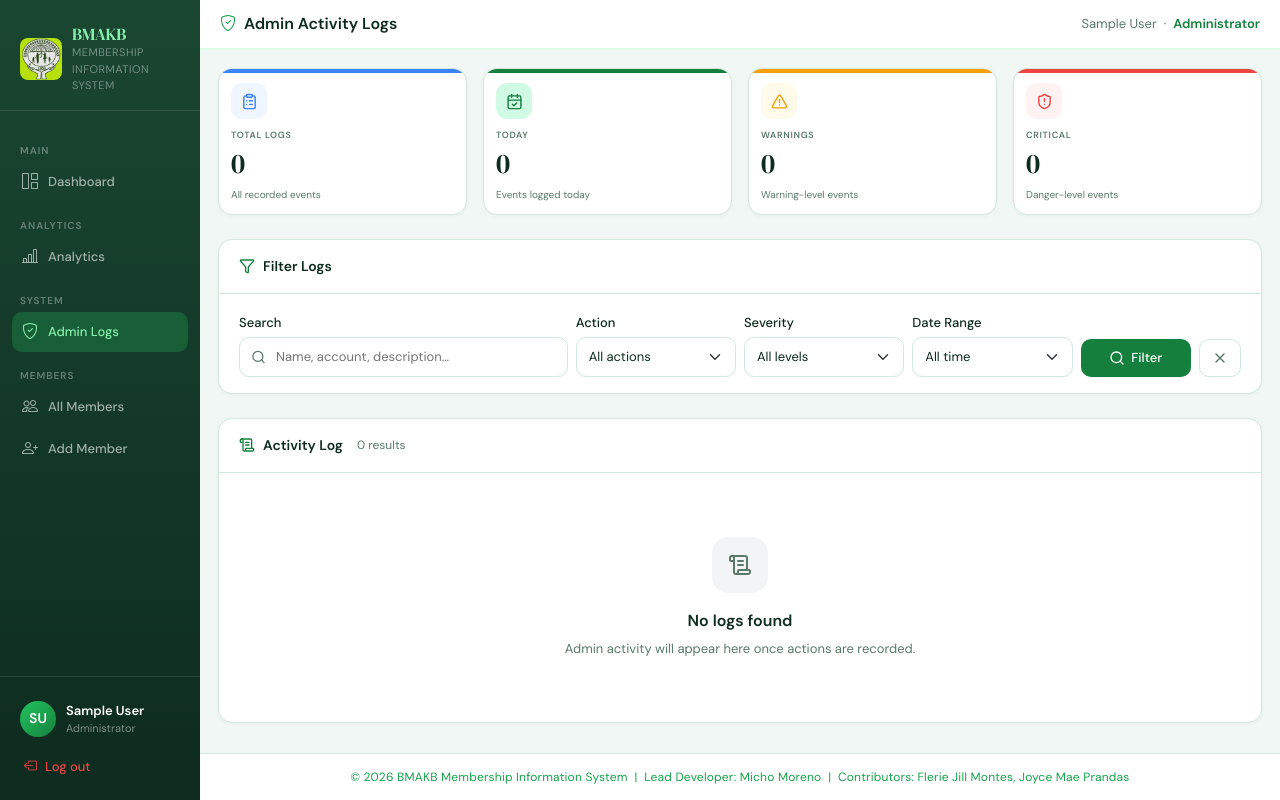
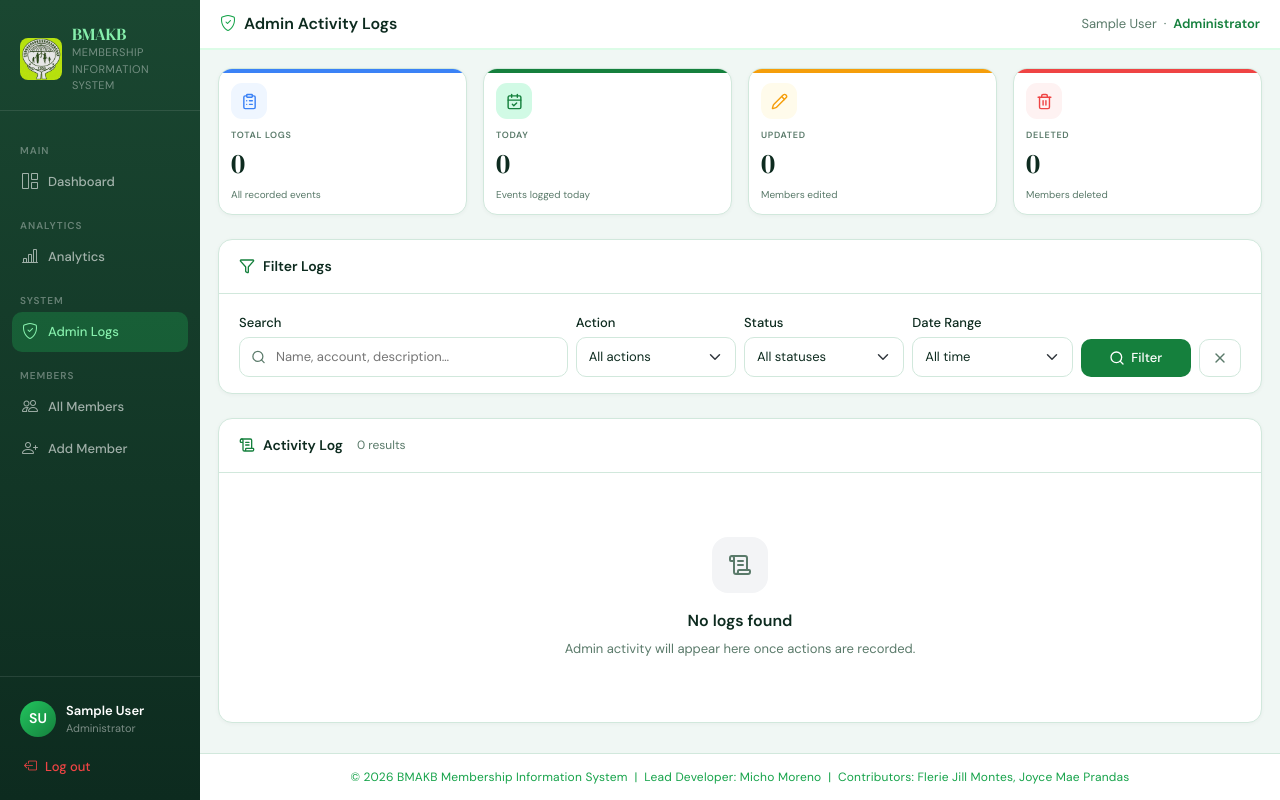
Before and after one commit to mAkOy34-mors/bmakb_system, a Django app: page /logs/ in a window 1280 px wide. Run offline with Django 5.2, Linux system fonts and the light colour scheme; the visitor is signed in with stand-in values (Sample User, id 1); data that the repository does not hold is empty; some libraries are stand-ins or nearby versions.

Commit message:
Change severity to status

```diff
--- a/apps/administrator/log_utils.py
+++ b/apps/administrator/log_utils.py
@@ -12,7 +12,7 @@ def get_client_ip(request):
 
 def log_action(request, action, *,
                target_name='', target_id='',
-               description='', severity='info'):
+               description='', log_status='viewed'):
     """
     Record an admin action tied to the currently logged-in Administrator.
 
@@ -23,7 +23,7 @@ def log_action(request, action, *,
     target_name : str  — human-readable name of the affected object
     target_id   : str  — account number / PK of the affected object
     description : str  — optional free-text note
-    severity    : 'info' | 'warning' | 'danger'
+    log_status    : 'viewed' | 'updated' | 'deleted'
 
     Usage
     -----
@@ -44,7 +44,7 @@ def log_action(request, action, *,
     AdminLog.objects.create(
         admin=admin,
         action=action,
-        severity=severity,
+        status=log_status,
         target_name=target_name,
         target_id=target_id,
         description=description,
--- a/apps/administrator/models.py
+++ b/apps/administrator/models.py
@@ -45,10 +45,10 @@ class AdminLog(models.Model):
         ('other',         'Other'),
     ]
 
-    SEVERITY_CHOICES = [
-        ('info',    'Info'),
-        ('warning', 'Warning'),
-        ('danger',  'Danger'),
+    STATUS_CHOICES = [
+        ('viewed', 'Viewed'),
+        ('updated', 'Updated'),
+        ('deleted', 'Deleted'),
     ]
 
     admin = models.ForeignKey(
@@ -58,7 +58,7 @@ class AdminLog(models.Model):
         related_name='activity_logs',
     )
     action      = models.CharField(max_length=30, choices=ACTION_CHOICES)
-    severity    = models.CharField(max_length=10, choices=SEVERITY_CHOICES, default='info')
+    status = models.CharField(max_length=10, choices=STATUS_CHOICES, default='viewed')
     target_name = models.CharField(max_length=200, blank=True,
                                    help_text='Human-readable target, e.g. member name')
     target_id   = models.CharField(max_length=50, blank=True,
@@ -74,4 +74,4 @@ class AdminLog(models.Model):
 
     def __str__(self):
         name = self.admin.get_full_name() if self.admin else 'Unknown'
-        return f"[{self.severity.upper()}] {name} — {self.get_action_display()} @ {self.timestamp:%Y-%m-%d %H:%M}"
+        return f"[{self.status.upper()}] {name} — {self.get_action_display()} @ {self.timestamp:%Y-%m-%d %H:%M}"
--- a/apps/administrator/templates/administrator/admin_logs.html
+++ b/apps/administrator/templates/administrator/admin_logs.html
@@ -36,22 +36,22 @@
   <div class="col-6 col-md-3">
     <div class="stat-card amber">
       <div class="stat-icon-wrap amber">
-        <i data-lucide="alert-triangle" class="lucide-icon"></i>
+        <i data-lucide="pencil" class="lucide-icon"></i>
       </div>
-      <div class="stat-label">WARNINGS</div>
-      <div class="stat-value">{{ warning_logs }}</div>
-      <div class="stat-sub">Warning-level events</div>
+      <div class="stat-label">UPDATED</div>
+      <div class="stat-value">{{ updated_logs }}</div>
+      <div class="stat-sub">Members edited</div>
     </div>
   </div>
 
   <div class="col-6 col-md-3">
     <div class="stat-card red">
       <div class="stat-icon-wrap red">
-        <i data-lucide="shield-alert" class="lucide-icon"></i>
+        <i data-lucide="trash-2" class="lucide-icon"></i>
       </div>
-      <div class="stat-label">CRITICAL</div>
-      <div class="stat-value">{{ danger_logs }}</div>
-      <div class="stat-sub">Danger-level events</div>
+      <div class="stat-label">DELETED</div>
+      <div class="stat-value">{{ deleted_logs }}</div>
+      <div class="stat-sub">Members deleted</div>
     </div>
   </div>
 
@@ -95,13 +95,13 @@
           </select>
         </div>
 
-        <!-- Severity -->
+        <!-- Status -->
         <div class="col-6 col-md-2">
-          <label class="form-label">Severity</label>
-          <select name="severity" class="form-select" onchange="this.form.submit()">
-            <option value="">All levels</option>
-            {% for val, label in severity_choices %}
-              <option value="{{ val }}"{% if severity_filter == val %} selected{% endif %}>{{ label }}</option>
+          <label class="form-label">Status</label>
+          <select name="status" class="form-select" onchange="this.form.submit()">
+            <option value="">All statuses</option>
+            {% for val, label in status_choices %}
+              <option value="{{ val }}"{% if status_filter == val %} selected{% endif %}>{{ label }}</option>
             {% endfor %}
           </select>
         </div>
@@ -154,7 +154,7 @@
           <th>Action</th>
           <th>Target</th>
           <th>Description</th>
-          <th style="width:90px;">Severity</th>
+          <th style="width:90px;">Status</th>
         </tr>
       </thead>
       <tbody>
@@ -167,7 +167,7 @@
               {{ log.timestamp|date:"M d, Y" }}
             </span><br>
             <span style="font-size:11px;color:var(--muted);">
-              {{ log.timestamp|date:"H:i:s" }}
+              {{ log.timestamp|date:"h:i:s A" }}
             </span>
           </td>
 
@@ -259,14 +259,14 @@
             {% endif %}
           </td>
 
-          <!-- Severity -->
+          <!-- Status -->
           <td>
-            {% if log.severity == "info" %}
-              <span class="badge-active">Info</span>
-            {% elif log.severity == "warning" %}
-              <span class="badge-associate">Warning</span>
-            {% else %}
-              <span class="badge-inactive">Danger</span>
+            {% if log.status == "viewed" %}
+              <span class="badge-active">Viewed</span>
+            {% elif log.status == "updated" %}
+              <span class="badge-associate">Updated</span>
+            {% elif log.status == "deleted" %}
+              <span class="badge-inactive">Deleted</span>
             {% endif %}
           </td>
 
@@ -286,13 +286,13 @@
     </span>
     <div style="display:flex;gap:4px;">
       {% if page_obj.has_previous %}
-        <a href="?{% if q %}q={{ q }}&{% endif %}{% if action_filter %}action={{ action_filter }}&{% endif %}{% if severity_filter %}severity={{ severity_filter }}&{% endif %}{% if date_range %}date_range={{ date_range }}&{% endif %}page={{ page_obj.previous_page_number }}"
+        <a href="?{% if q %}q={{ q }}&{% endif %}{% if action_filter %}action={{ action_filter }}&{% endif %}{% if status_filter %}status={{ status_filter }}&{% endif %}{% if date_range %}date_range={{ date_range }}&{% endif %}page={{ page_obj.previous_page_number }}"
            class="btn-outline" style="padding:6px 12px;font-size:12px;">
           <i data-lucide="chevron-left" class="lucide-icon"></i> Prev
         </a>
       {% endif %}
       {% if page_obj.has_next %}
-        <a href="?{% if q %}q={{ q }}&{% endif %}{% if action_filter %}action={{ action_filter }}&{% endif %}{% if severity_filter %}severity={{ severity_filter }}&{% endif %}{% if date_range %}date_range={{ date_range }}&{% endif %}page={{ page_obj.next_page_number }}"
+        <a href="?{% if q %}q={{ q }}&{% endif %}{% if action_filter %}action={{ action_filter }}&{% endif %}{% if status_filter %}status={{ status_filter }}&{% endif %}{% if date_range %}date_range={{ date_range }}&{% endif %}page={{ page_obj.next_page_number }}"
            class="btn-teal" style="padding:6px 12px;font-size:12px;">
           Next <i data-lucide="chevron-right" class="lucide-icon"></i>
         </a>
@@ -310,7 +310,7 @@
     </div>
     <div style="font-size:16px;font-weight:600;color:var(--text);margin-bottom:6px;">No logs found</div>
     <div style="font-size:13px;color:var(--muted);">
-      {% if q or action_filter or severity_filter or date_range %}
+      {% if q or action_filter or status_filter or date_range %}
         No results match your current filters.
         <a href="{% url 'administrator:admin_logs' %}" style="color:var(--teal);">Clear filters</a>
       {% else %}
--- a/apps/administrator/views.py
+++ b/apps/administrator/views.py
@@ -443,9 +443,9 @@ def admin_logs(request):
     if action_filter:
         qs = qs.filter(action=action_filter)
 
-    severity_filter = request.GET.get('severity', '').strip()
-    if severity_filter:
-        qs = qs.filter(severity=severity_filter)
+    status_filter = request.GET.get('status', '').strip()
+    if status_filter:
+        qs = qs.filter(status=status_filter)
 
     date_range = request.GET.get('date_range', '').strip()
     now = timezone.now()
@@ -461,21 +461,21 @@ def admin_logs(request):
 
     total_logs   = AdminLog.objects.count()
     today_logs   = AdminLog.objects.filter(timestamp__date=now.date()).count()
-    warning_logs = AdminLog.objects.filter(severity='warning').count()
-    danger_logs  = AdminLog.objects.filter(severity='danger').count()
+    updated_logs = AdminLog.objects.filter(status='updated').count()
+    deleted_logs = AdminLog.objects.filter(status='deleted').count()
 
     context = {
         'page_obj':          page_obj,
         'action_choices':    AdminLog.ACTION_CHOICES,
-        'severity_choices':  AdminLog.SEVERITY_CHOICES,
+        'status_choices':  AdminLog.STATUS_CHOICES,
         'q':                 q,
         'action_filter':     action_filter,
-        'severity_filter':   severity_filter,
+        'status_filter':   status_filter,
         'date_range':        date_range,
         'total_logs':        total_logs,
         'today_logs':        today_logs,
-        'warning_logs':      warning_logs,
-        'danger_logs':       danger_logs,
+        'updated_logs':      updated_logs,
+        'deleted_logs':       deleted_logs,
     }
     return render(request, 'administrator/admin_logs.html', context)
 
--- a/apps/membership/models.py
+++ b/apps/membership/models.py
@@ -32,7 +32,6 @@ class Member(models.Model):
     account_number = models.CharField(
         max_length=20,
         unique=True,
-        editable=False,
         blank=True,
     )
     tin = models.CharField(
@@ -181,8 +180,8 @@ class Member(models.Model):
         return self.get_deactivation_reason_display()
 
     def save(self, *args, **kwargs):
-        # Auto-generate account number on first save
-        if not self.pk:
+        # Auto-generate account number only if not already provided
+        if not self.pk and not self.account_number:
             last = Member.objects.order_by('id').last()
             next_num = (last.id + 1) if last else 1
             self.account_number = f"BMAKB-{next_num:05d}"
--- a/apps/membership/views.py
+++ b/apps/membership/views.py
@@ -97,6 +97,7 @@ def member_detail(request, pk):
         target_name=member.name,
         target_id=member.account_number,
         description=f"Viewed profile of {member.name} ({member.account_number}).",
+        log_status='viewed',
     )
 
     return render(request, 'membership/member_detail.html', {
@@ -122,7 +123,7 @@ def member_edit(request, pk):
                 description=(
                     f"Updated fields: {', '.join(changed) if changed else 'no changes detected'}."
                 ),
-                severity='warning',
+                log_status='updated',
             )
 
             messages.success(request, f'Member "{member.name}" updated successfully!')
@@ -159,7 +160,7 @@ def member_delete(request, pk):
             description=(
                 f"{membership} member {name} ({account_number}) permanently deleted."
             ),
-            severity='danger',
+            log_status='deleted',
         )
 
         messages.success(request, f'Member "{name}" deleted successfully.')
```
Also changed, not shown: apps/membership/forms.py (+18 -1 lines), apps/membership/templates/membership/member_form.html (+22 -0 lines), apps/administrator/migrations/0004_remove_adminlog_severity_adminlog_status.py (added).
